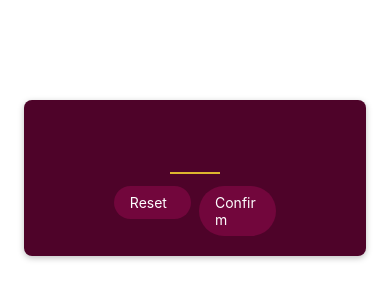
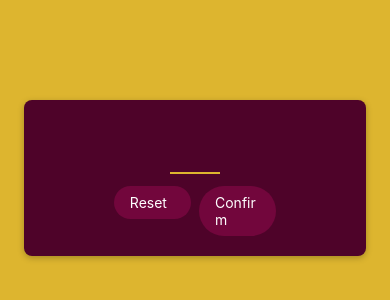
Before and after one commit to manoj1995madushanka/number_guess_game, a React Native app: screen / in a window 390 px wide. Shown: the top 300 px of the page. Built offline with nearby package versions, Linux system fonts and the light colour scheme.

Commit message:
add background color

```diff
--- a/App.js
+++ b/App.js
@@ -4,10 +4,15 @@ import StartGameScreen from './screens/StartGameScreen';
 
 export default function App() {
   return (
-    <StartGameScreen/>
+    <View style={styles.rootScreen}>
+      <StartGameScreen/>
+    </View>
   );
 }
 
 const styles = StyleSheet.create({
-
+  rootScreen:{
+    backgroundColor:'#ddb52f',
+    flex:1,
+  }
 });
```
